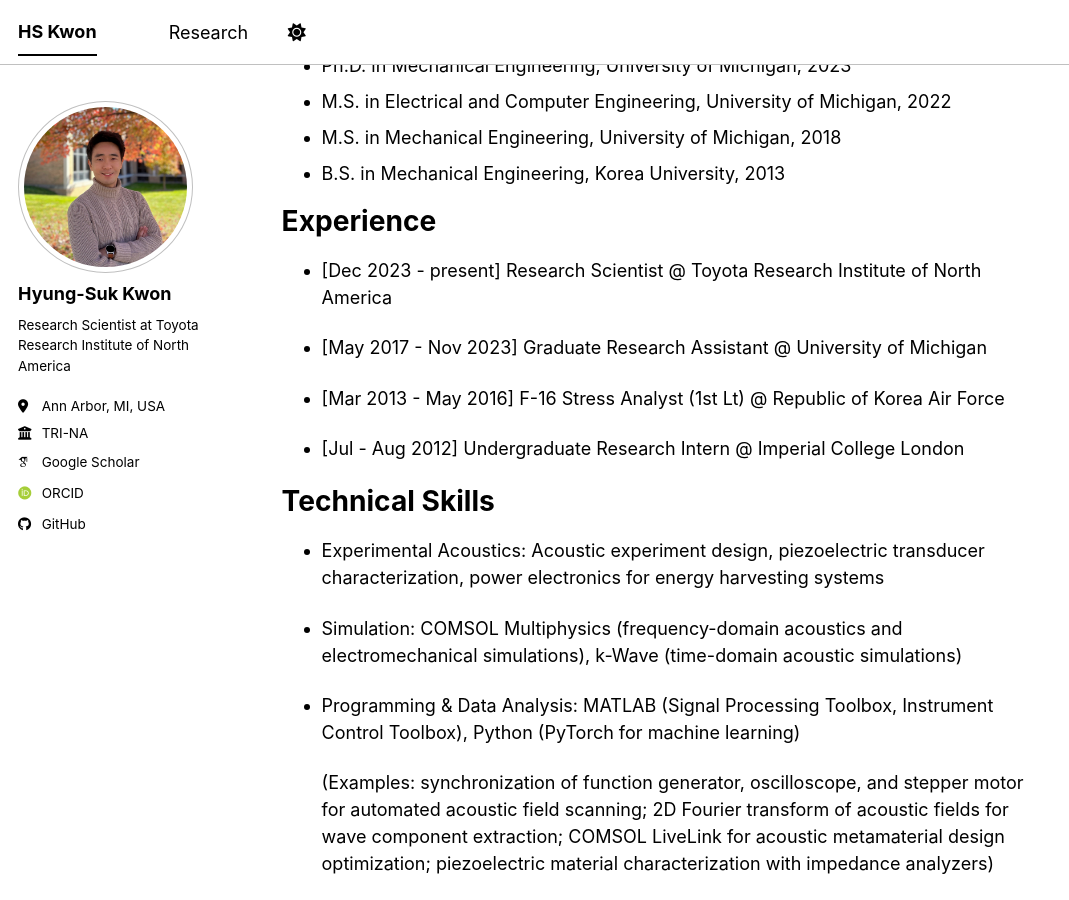
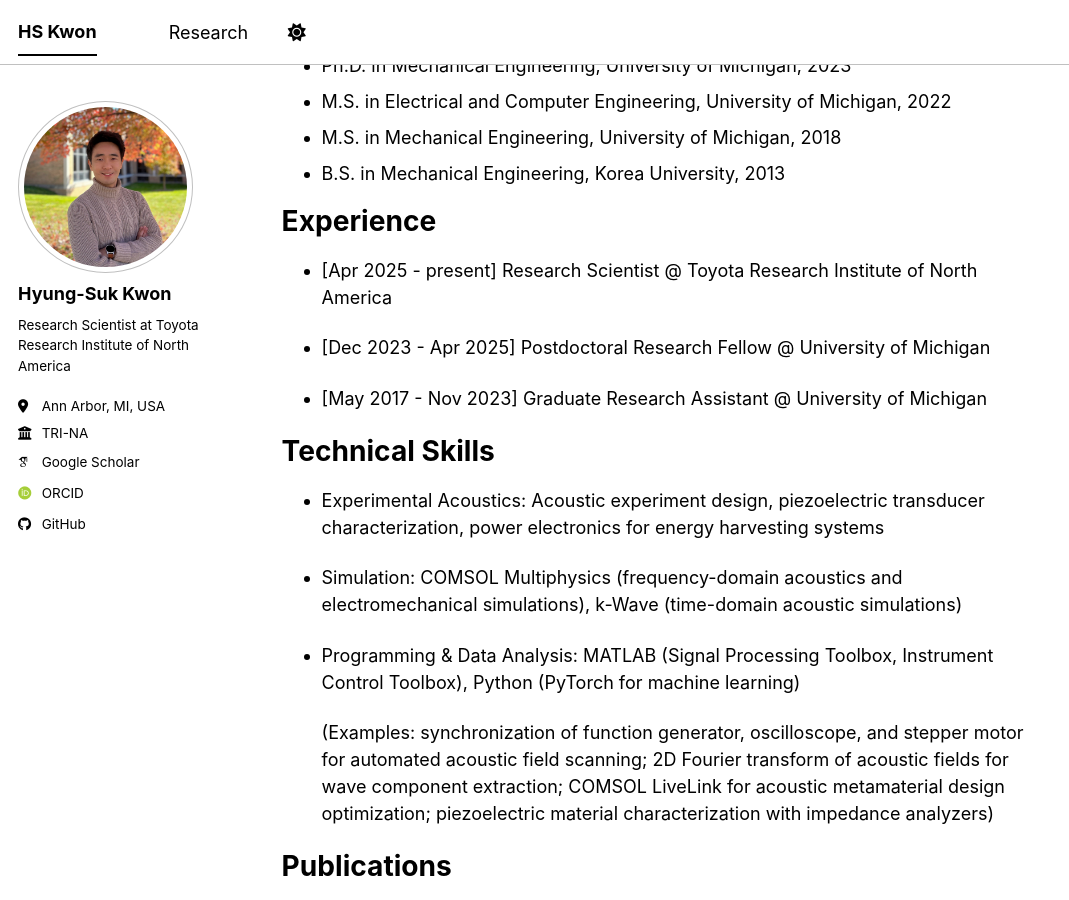
Before and after one commit to Kwon-HyungSuk/kwon-hyungsuk.github.io, a Jekyll site: the page built from _pages/about.md, in a window 1280 px wide and 900 px high, scrolled down 456 px. Shown: the whole window, without its empty margins (0-1069 px from the left). Built offline with Jekyll 4.4.1, drawn with Linux system fonts in a browser that asks for light colours; some web fonts are replaced; a script bundle is joined from its source files by our own code; library files that are not in the unit come from our copies.

Commit message:
Update about.md

```diff
--- a/_pages/about.md
+++ b/_pages/about.md
@@ -22,13 +22,11 @@ Education
 
 Experience
 ======
-* [Dec 2023 - present] Research Scientist @ Toyota Research Institute of North America
+* [Apr 2025 - present] Research Scientist @ Toyota Research Institute of North America
+
+* [Dec 2023 - Apr 2025] Postdoctoral Research Fellow @ University of Michigan
 
 * [May 2017 - Nov 2023] Graduate Research Assistant @ University of Michigan
-
-* [Mar 2013 - May 2016] F-16 Stress Analyst (1st Lt) @ Republic of Korea Air Force
-
-* [Jul - Aug 2012] Undergraduate Research Intern @ Imperial College London
 
 Technical Skills
 ======
```
